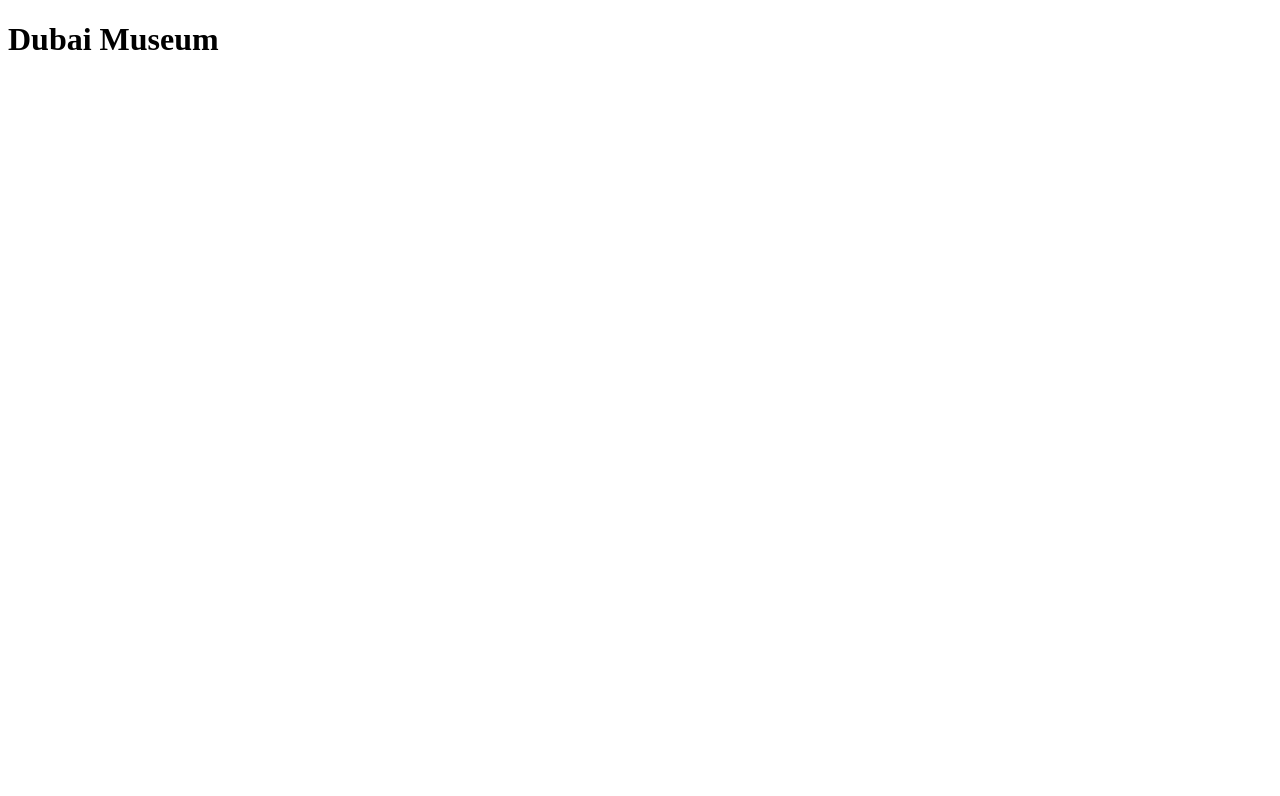
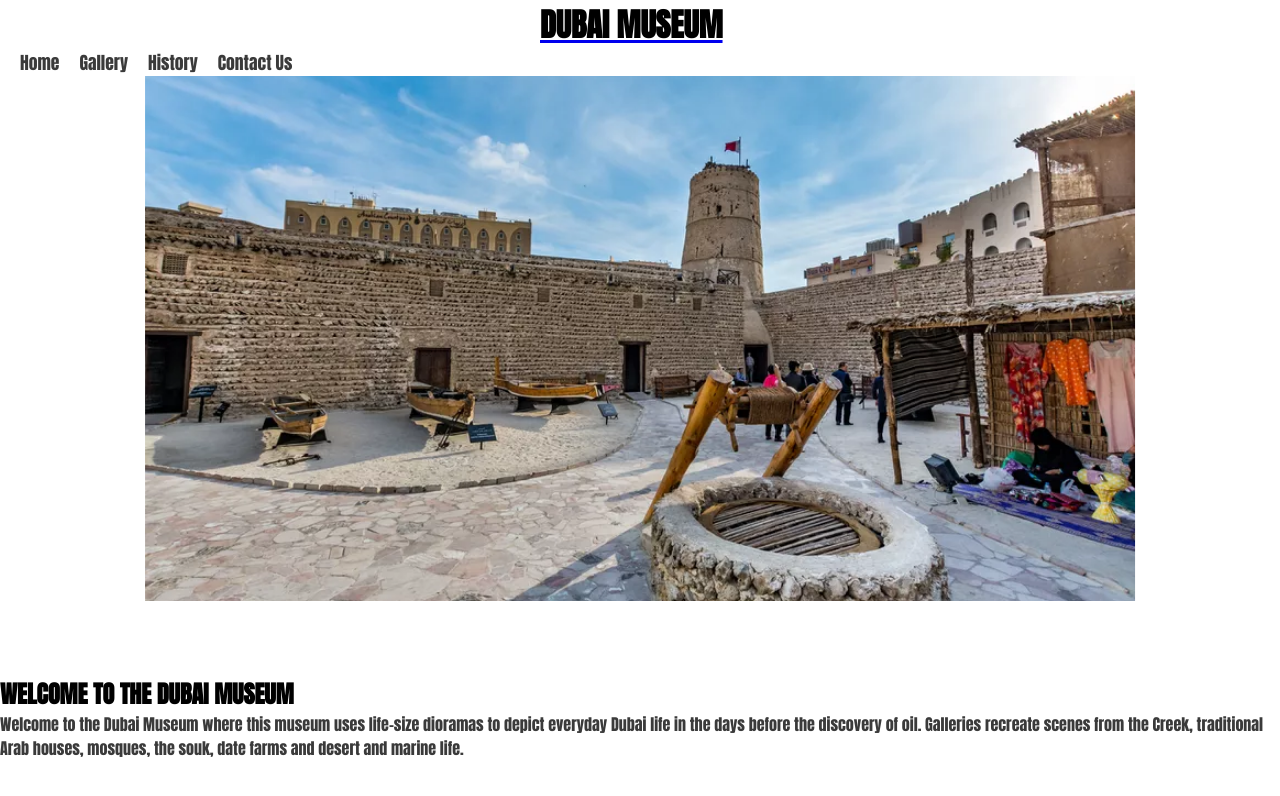
Before and after one commit to Code-Institute-Submissions/JervisNoronha-Dubai-new-full-temeplate_MarResub, a plain HTML site: page index.html in a window 1280 px wide. Drawn offline with Linux system fonts and the light colour scheme.

Commit message:
added title, navagation, hero-image in index html file

```diff
--- /dev/null
+++ b/assets/css/style.css
@@ -0,0 +1,86 @@
+@import url('https://fonts.googleapis.com/css2?family=Anton&display=swap');
+
+*{
+    margin:0;
+    padding: 0;
+    border: none;
+}
+
+body{
+    font-family: Anton, sans-serif;
+    font-weight: 300;
+    color: #3a3a3a;
+}
+
+/* Heading and logo*/
+
+h1, h2{
+    font-family: Anton, sans-serif;
+    text-transform: uppercase;
+    color: black;
+}
+
+#logo{
+    float: none;
+        margin: 0 auto;
+        width: 200px;
+}
+
+/* Navigation link */
+
+#menu{
+    font-size: 110%;
+
+}
+
+#menu li{
+    float: left;
+    list-style: none;
+    margin-left: 20px;
+}
+
+#menu a{
+    text-decoration: none;
+    color: inherit;
+}
+
+
+.active{
+    border-bottom: black;
+}
+
+/* Hero Image*/
+
+#hero-outer{
+    height: 600px;
+    width: 100%;
+    overflow: hidden;
+}
+
+#hero-image{
+    height: 500px;
+    width: 100%;
+    background: url("../images/hero\ image.webp") no-repeat center center;
+
+    /* animation zoom effects on loading page*/
+animation-name: hero-zoom;
+animation-duration: 5s;
+animation-fill-mode: forwards;
+}
+
+/* creates the level of zoom for hero image*/
+@keyframes hero-zoom {
+     from{
+         transform: scale(1);
+     }
+
+     to{
+    transform: scale(1.1);
+     }
+}
+
+/* Information*/
+
+#information{
+    height: 600px;
+}
--- a/index.html
+++ b/index.html
@@ -4,9 +4,60 @@
     <meta charset="UTF-8">
     <meta http-equiv="X-UA-Compatible" content="IE=edge">
     <meta name="viewport" content="width=device-width, initial-scale=1.0">
+    <meta name="description" content="A brief history about the museum">
+    <meta name="keywords" content="Dubai Museum">
+
+    <link rel="stylesheet" href="assets/css/style.css">
     <title>Document</title>
 </head>
 <body>
-    <h1>Dubai Museum</h1>
+    <header>
+        <a href="index.html">
+            <h1 id="logo">Dubai Museum</h1>
+        </a>
+        <nav>
+            <ul id="menu">
+                <li>
+                    <a href="index.html" class="active">Home </a>
+                </li>
+                <li>
+                    <a href="#">Gallery</a>
+                </li>
+                <li>
+                    <a href="#">History</a>
+                </li>
+                <li>
+                    <a href="#">Contact Us</a>
+                </li>
+            </ul>
+        </nav>
+    </header>
+    <section id="hero-outer">
+        <div id="hero-image"></div>
+    </section>
+    <section id="information">
+        <h1>Welcome to the dubai Museum</h1>
+        <div id="center-about"></div>
+        <p>Welcome to the Dubai Museum where this museum uses life-size
+             dioramas to depict everyday Dubai life in the days before the discovery of oil.
+             Galleries recreate scenes from the Creek, traditional Arab houses,
+               mosques, the souk, date farms and desert and marine life.</p>
+    </section>
+    <footer>
+        <ul>
+            <li>
+
+            <li>
+                <a href="https://twitter.com" target="_blank" rel="noopener"
+                aria-label="Visite our twitter page (opens in a new tab)"><i class="fab fa-twitter"></i></a>
+            </li>
+            <li>
+                <a href="https://instagram.com" target="_blank" rel="noopener"
+                aria-label="Visite our instagram page (opens in a new tab)"><i class="fab fa-instagram"></i></a>
+            </li>
+
+
+        </ul>
+    </footer>
 </body>
 </html>
```
Also changed, not shown: assets/images/hero image.webp (added), 1 other file.
